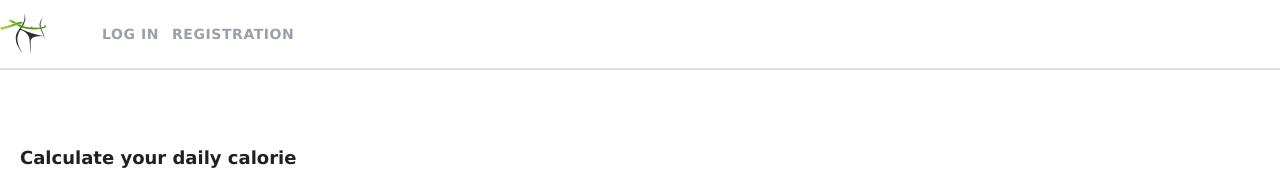
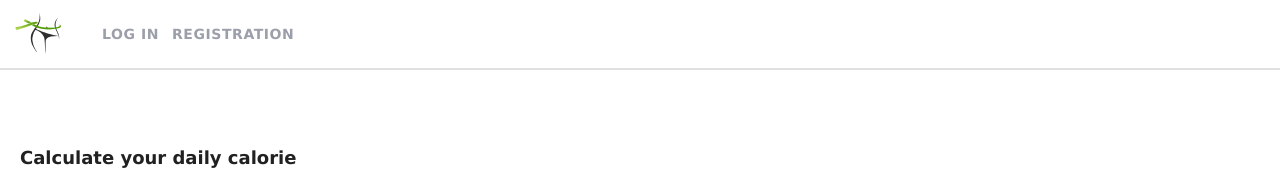
Before and after one commit to StefaniaGuta/myApplication, a React (Create React App) app in the folder my-app/: page / in a window 1280 px wide. Shown: the top 170 px of the page. Built offline with nearby package versions, Linux system fonts and the light colour scheme.

Commit message:
add some style

```diff
--- a/my-app/src/components/DiaryModal/DiaryModal.jsx
+++ b/my-app/src/components/DiaryModal/DiaryModal.jsx
@@ -66,10 +66,10 @@ const DiaryModal = ({ isOpen, onClose }) => {
           <input
             className={style.ModalInput}
             type="text"
+            required
             placeholder="Enter product name"
             name="name"
             value={form.name}
-            required
             autoComplete='off'
             onChange={handleChange}
           />
@@ -78,10 +78,10 @@ const DiaryModal = ({ isOpen, onClose }) => {
           <input
             className={style.ModalInput}
             type="number"
+            required
             placeholder="Grams"
             name="grams"
             value={form.grams}
-            required
             onChange={handleChange}
           />
         </label>
--- a/my-app/src/components/DiaryModal/DiaryModal.module.css
+++ b/my-app/src/components/DiaryModal/DiaryModal.module.css
@@ -2,7 +2,8 @@
   background-color: white;
   position: absolute;
   top: 115px;
-  height: 500px;
+  width: 100vw;
+  height: 100vh;
   display: flex;
   flex-direction: column;
   align-items: center;
--- a/my-app/src/components/Logo/Logo.module.css
+++ b/my-app/src/components/Logo/Logo.module.css
@@ -3,6 +3,8 @@
   width: 300px;
   justify-content: space-between;
   align-items: center;
+  margin-left: 15px;
+  cursor: pointer;
 }
 
 .MenuBtn {
--- a/my-app/src/index.css
+++ b/my-app/src/index.css
@@ -15,3 +15,7 @@ code {
   font-family: source-code-pro, Menlo, Monaco, Consolas, 'Courier New',
     monospace;
 }
+
+button {
+  cursor: pointer;
+}
```
